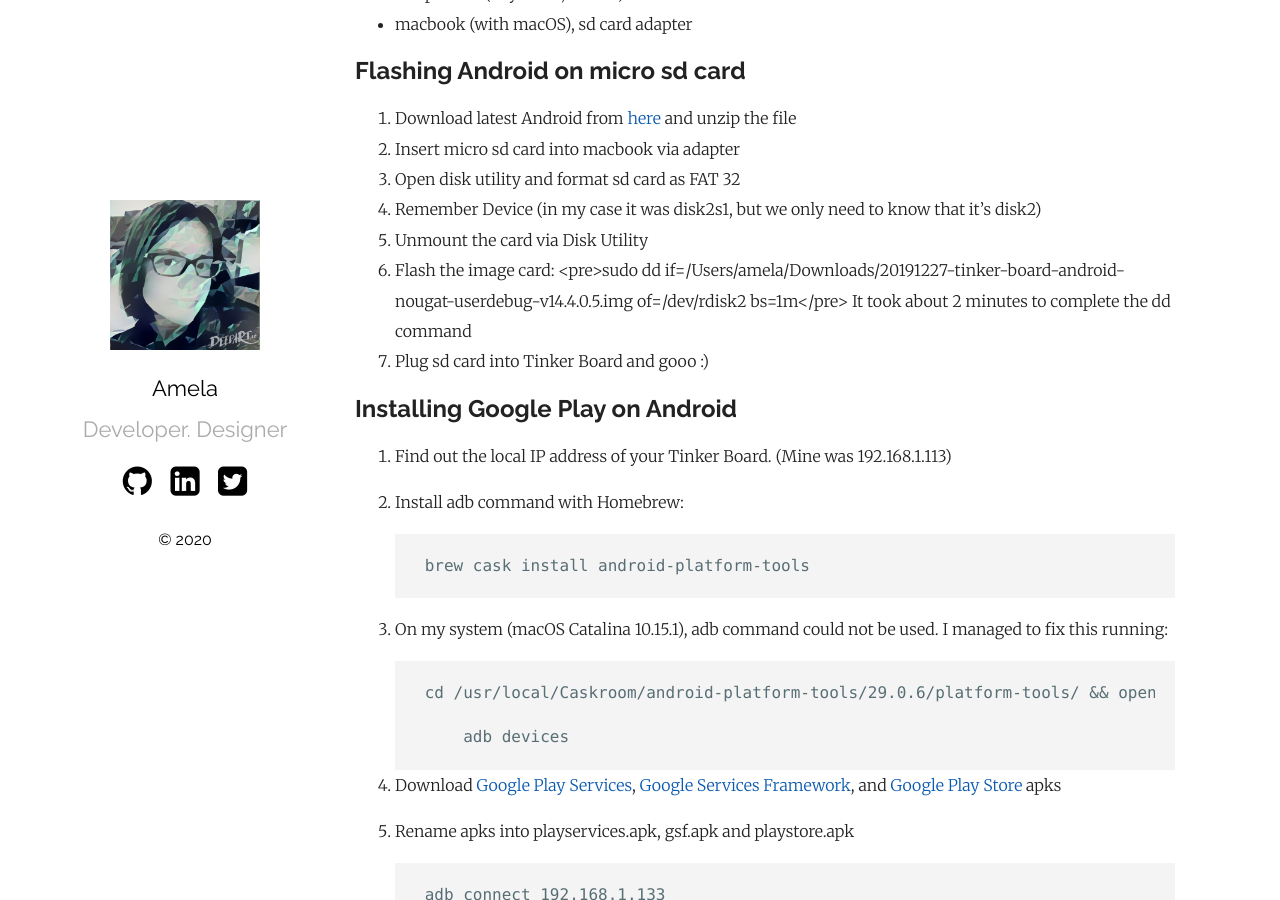
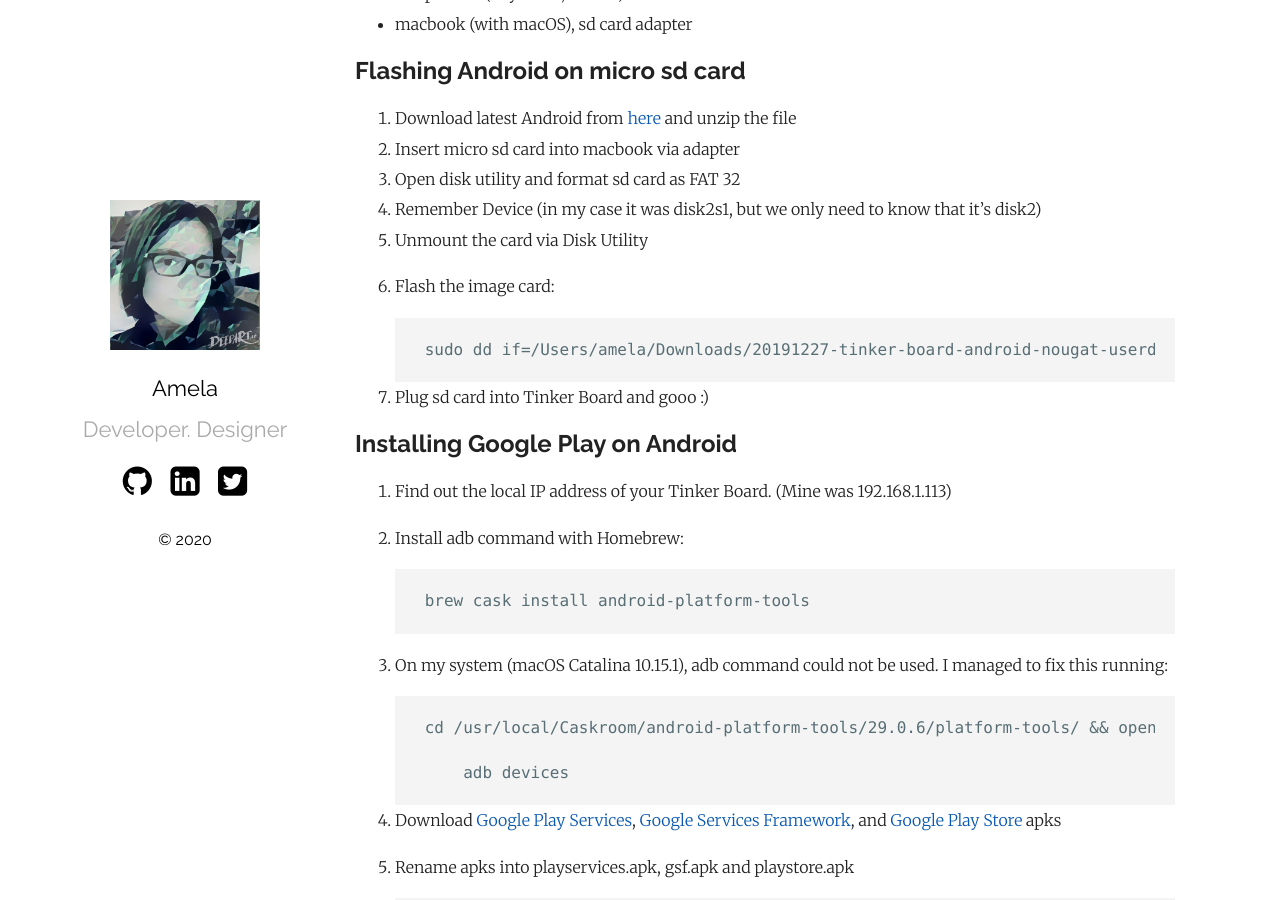
Before and after one commit to amela/amela.github.io, a Jekyll site: the page built from _posts/2020-03-21-how-to-install-android-on-tinkerboard.markdown, in a window 1280 px wide and 900 px high, scrolled down 343 px. Built offline with Jekyll 4.4.1, drawn with Linux system fonts in a browser that asks for light colours.

Commit message:
Minor post fix: Tinkerboard.

```diff
--- a/_posts/2020-03-21-how-to-install-android-on-tinkerboard.markdown
+++ b/_posts/2020-03-21-how-to-install-android-on-tinkerboard.markdown
@@ -20,7 +20,9 @@ Here are the instructions on how to install Android and Google play on Tinkerboa
 3. Open disk utility and format sd card as FAT 32
 4. Remember Device (in my case it was disk2s1, but we only need to know that it’s disk2)
 5. Unmount the card via Disk Utility
-6. Flash the image card: <pre>sudo dd if=/Users/amela/Downloads/20191227-tinker-board-android-nougat-userdebug-v14.4.0.5.img of=/dev/rdisk2 bs=1m</pre>
+6. Flash the image card:
+
+        sudo dd if=/Users/amela/Downloads/20191227-tinker-board-android-nougat-userdebug-v14.4.0.5.img of=/dev/rdisk2 bs=1m
 It took about 2 minutes to complete the dd command
 7. Plug sd card into Tinker Board and gooo :)
 
@@ -33,7 +35,7 @@ It took about 2 minutes to complete the dd command
 3. On my system (macOS Catalina 10.15.1), adb command could not be used. I managed to fix this running:
 
         cd /usr/local/Caskroom/android-platform-tools/29.0.6/platform-tools/ && open .
-   Then right-click on adb, select *Open*. This time, you can click *Open* instead of *Move to Bin*. To test if adb now works run:
+Then right-click on adb, select *Open*. This time, you can click *Open* instead of *Move to Bin*. To test if adb now works run:
 
    	     adb devices
 3. Download [Google Play Services][play-services], [Google Services Framework][play-gsf], and [Google Play Store][play-store] apks
```
